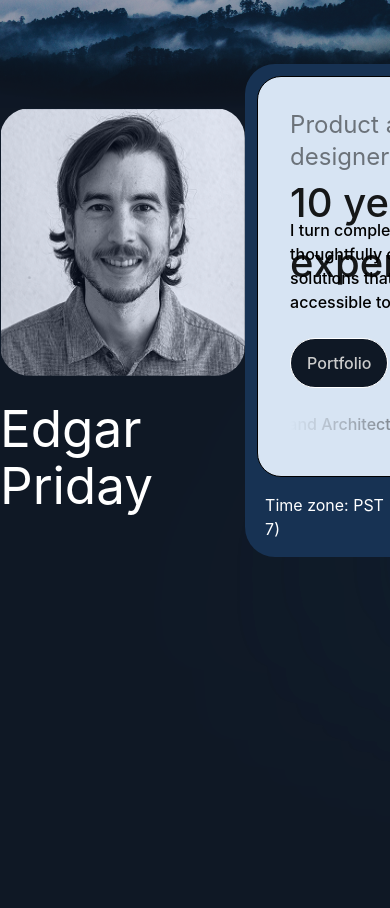
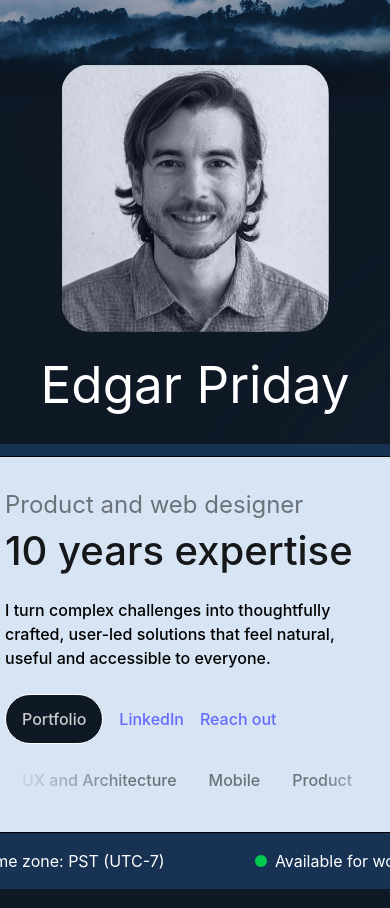
Before and after one commit to nomativ/personal-site, a React (Vite) app: page / in a window 390 px wide. Shown: the top 908 px of the page. Built offline with nearby package versions, Linux system fonts and the light colour scheme.

Commit message:
fix responsiveness

```diff
--- a/src/App.tsx
+++ b/src/App.tsx
@@ -1,6 +1,6 @@
 import profilePic from './assets/profile-pic.png'
 import MtnBackground from './components/MtnBackground'
-import TextCarousel from './components/textCarousel'
+import TextCarousel from './components/TextCarousel'
 
 function App() {
 
@@ -16,9 +16,9 @@ function App() {
   return (
     <>
       <MtnBackground />
-      <main className="max-w-full mt-16 flex flex-col">
-        <div className="max-w-[900px] inline-flex md:flex-row sm:flex-col md:gap-18 sm:gap-8 mx-auto items-center">
-          <div className="inline-flex flex-col items-center gap-6">
+      <main className="max-w-full mt-16">
+        <div className="max-w-[900px] flex md:flex-row flex-col md:gap-18 gap-8 mx-auto items-center">
+          <div className="flex flex-col items-center gap-6">
             <img src={profilePic} alt='Edgar Priday profile picture' className="w-67 h-67 rounded-[30px]" />
             <h1 className="text-2xl text-white min-w-fit">Edgar Priday</h1>
           </div>
```
